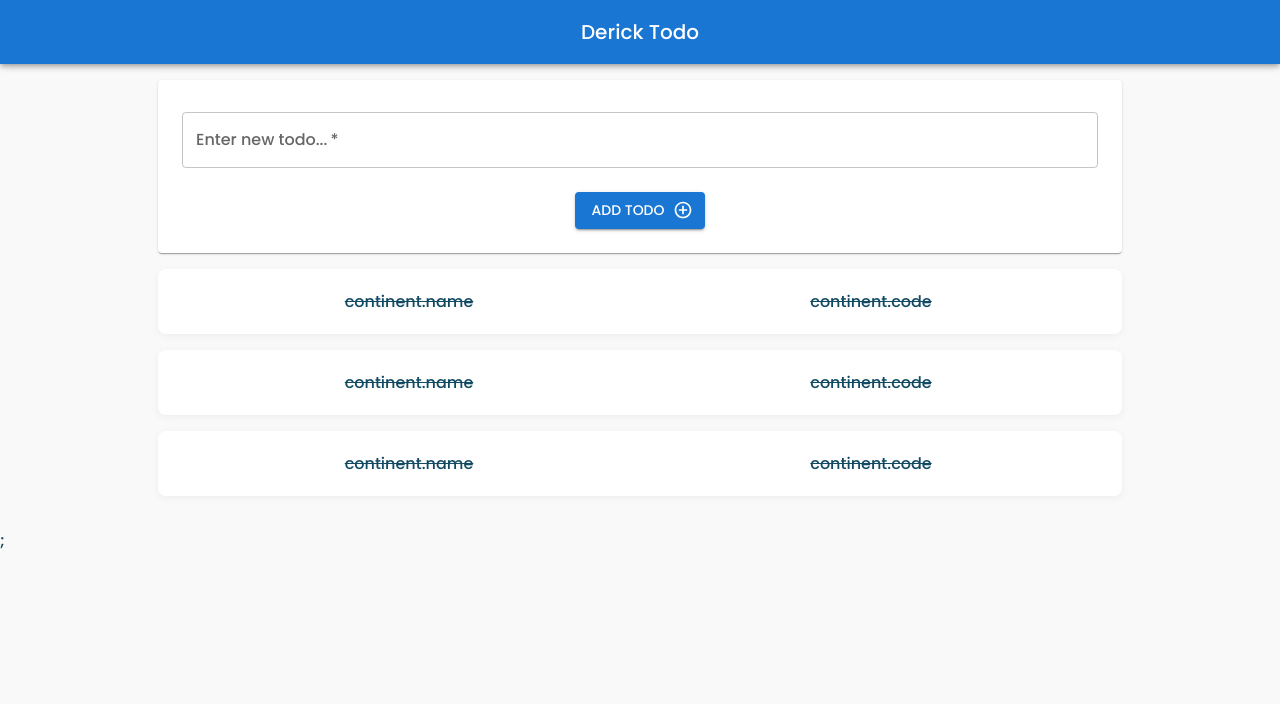
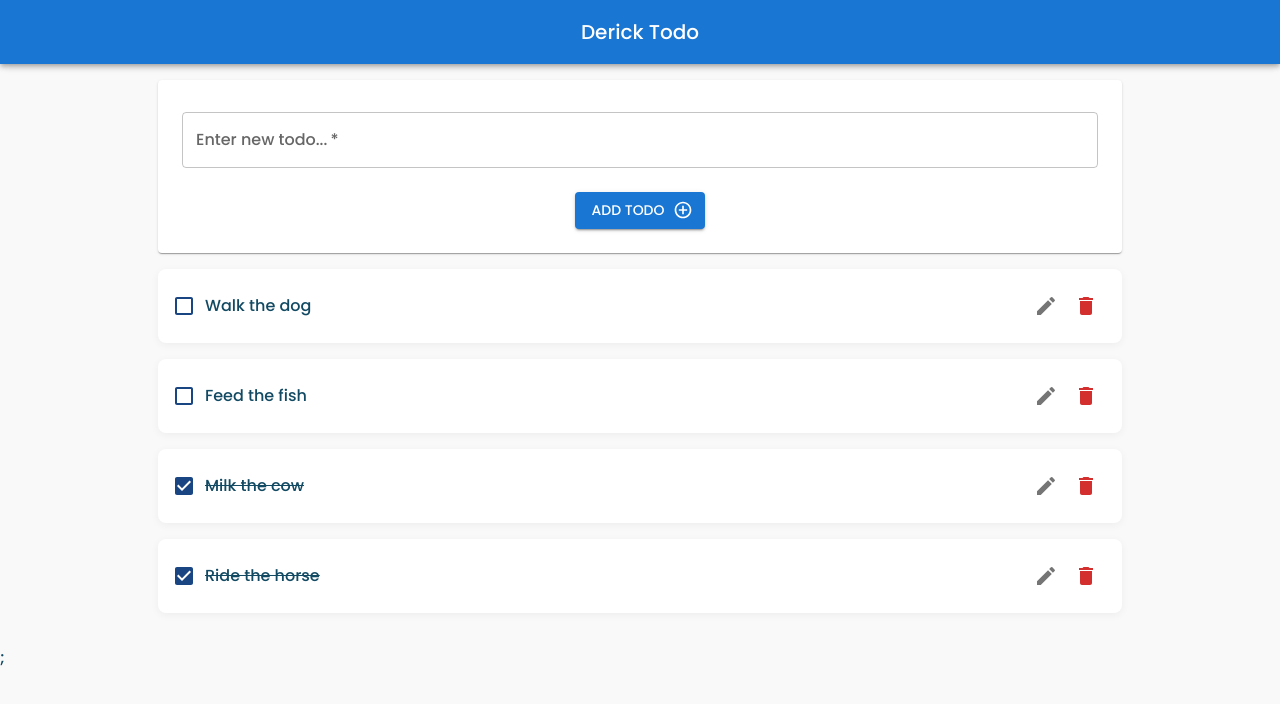
Before and after one commit to devder/todo-management, a Next.js app: page / in a window 1280 px wide. Shown: the top 704 px of the page. Built offline with nearby package versions, Linux system fonts and the light colour scheme.

Commit message:
link todo-item with live data

```diff
--- a/src/pages/index.tsx
+++ b/src/pages/index.tsx
@@ -12,13 +12,11 @@ interface Props {
 }
 
 const Home: NextPage<Props> = ({ todos }) => {
-  console.log("todos >>>", todos);
-
   return (
     <Layout>
       <div className="container" style={{ margin: "auto" }}>
         <NewTodoForm />
-        <TodoList />
+        <TodoList todos={todos} />
       </div>
     </Layout>
   );
--- a/src/todos/components/todo-item.tsx
+++ b/src/todos/components/todo-item.tsx
@@ -1,12 +1,34 @@
+import DeleteIcon from "@mui/icons-material/Delete";
+import EditIcon from "@mui/icons-material/Edit";
+import { IconButton } from "@mui/material";
+import Checkbox from "@mui/material/Checkbox";
+import FormControlLabel from "@mui/material/FormControlLabel";
+import { ITodo } from "todos/interfaces";
 import styles from "todos/styles/todo-item.module.scss";
 
-interface TodoItemProps {}
+interface TodoItemProps {
+  todo: ITodo;
+}
 
-export const TodoItem: React.FC<TodoItemProps> = ({}) => {
+export const TodoItem: React.FC<TodoItemProps> = ({ todo }) => {
+  const isDone = todo.status === "done" ? true : false;
+
   return (
-    <div className={styles.continents_todo_row}>
-      <div className={styles.continents_todo_name}>{"continent.name"}</div>
-      <div className={styles.continents_todo_code}>{"continent.code"}</div>
+    <div className={styles.todo_row}>
+      <FormControlLabel
+        className={styles.todo_name}
+        label={todo.content}
+        control={<Checkbox checked={isDone} />}
+        sx={{ textDecoration: isDone ? "line-through" : "none" }}
+      />
+      <div className={styles.action_buttons}>
+        <IconButton aria-label="edit">
+          <EditIcon />
+        </IconButton>
+        <IconButton aria-label="delete" color="error">
+          <DeleteIcon />
+        </IconButton>
+      </div>
     </div>
   );
 };
--- a/src/todos/components/todo-list.tsx
+++ b/src/todos/components/todo-list.tsx
@@ -1,12 +1,15 @@
+import { ITodo } from "todos/interfaces";
 import { TodoItem } from "./todo-item";
 
-interface TodoListProps {}
+interface TodoListProps {
+  todos: ITodo[];
+}
 
-export const TodoList: React.FC<TodoListProps> = ({}) => {
+export const TodoList: React.FC<TodoListProps> = ({ todos }) => {
   return (
     <>
-      {[1, 2, 3].map(i => {
-        return <TodoItem key={i} />;
+      {todos.map(todo => {
+        return <TodoItem key={todo.id} todo={todo} />;
       })}
     </>
   );
--- a/src/todos/styles/todo-item.module.scss
+++ b/src/todos/styles/todo-item.module.scss
@@ -1,23 +1,30 @@
-.continents_todo_row {
+.todo_row {
   display: flex;
-  padding: 20px;
+  padding: 1rem;
   text-align: center;
   background-color: var(--background-color-light);
-  border-radius: 8px;
-  margin-bottom: 16px;
+  border-radius: 0.5rem;
+  margin-bottom: 1rem;
   box-shadow: var(--box-shadow);
   font-weight: 500;
   transition: transform 200ms ease-in-out, box-shadow 200ms ease-in-out;
 
   &:hover {
-    transform: translateY(-4px);
-    box-shadow: 0px 4px 16px rgba(0, 0, 0, 0.05);
+    transform: translateY(-0.25rem);
+    box-shadow: 0px 0.25rem 1rem rgba(0, 0, 0, 0.05);
     cursor: pointer;
   }
 }
 
-.continents_todo_name,
-.continents_todo_code {
-  text-decoration: line-through;
-  flex: 2;
+.todo_name,
+.todo_code {
+  flex-grow: 1;
+
+  & svg {
+    color: var(--primary-color);
+  }
 }
+
+.action_buttons {
+  display: flex;
+}
```
